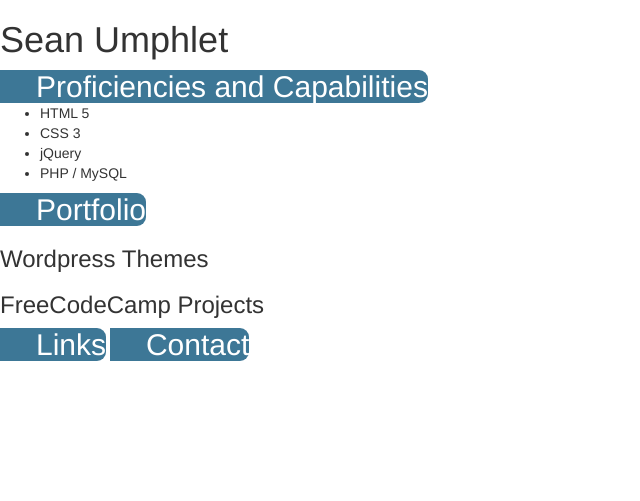
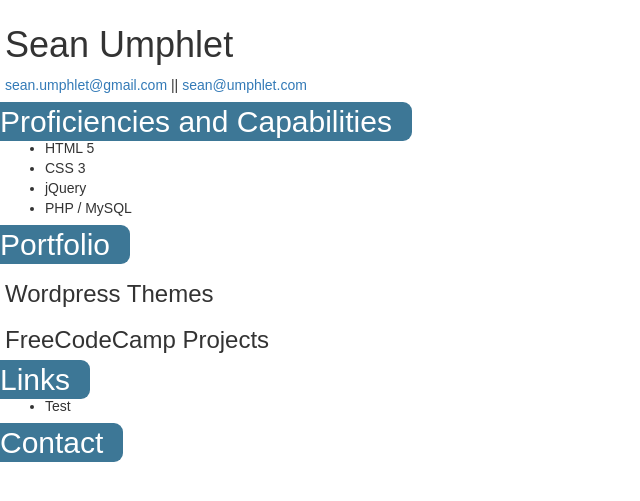
Before and after one commit to umphlet/umphlet.github.io, a PHP site: page /new/index.html in a window 1280 px wide. Shown: the top 501 px of the page, without its empty margins (0-640 px from the left). Run offline with PHP 8.4, Linux system fonts and the light colour scheme; some libraries are stand-ins or nearby versions.

Commit message:
Fixing some stuff

```diff
--- a/new/custom.css
+++ b/new/custom.css
@@ -1,10 +1,22 @@
 body.main {
   background-color: #fff;
+  font-family: "Liberation Sans", "Nimbus Sans", Arial, Helvetica, sans-serif;
+}
+
+main {
+  padding: 5px;
+}
+
+h1, h2, h3, h4 {
+  font-weight: normal;
 }
 
 h2 {
-  padding-left: 1.2em;
-  margin-left: 0;
+  padding-left: 15px;
+  padding-top: 3px;
+  padding-bottom: 3px;
+  padding-right: 20px;
+  margin-left: -20px;
   display: inline;
   border-top-right-radius: 0.3em;
   border-bottom-right-radius: 0.3em;
--- a/new/custom.min.css
+++ b/new/custom.min.css
@@ -1 +1 @@
-body.main{background-color:#fff}h2{padding-left:1.2em;margin-left:0;display:inline;border-top-right-radius:0.3em;border-bottom-right-radius:0.3em;background-color:#3d7796;color:#fff}
+body.main{background-color:#fff;font-family:"Liberation Sans","Nimbus Sans",Arial,Helvetica,sans-serif}main{padding:5px}h1,h2,h3,h4{font-weight:normal}h2{padding-left:15px;padding-top:3px;padding-bottom:3px;padding-right:20px;margin-left:-20px;display:inline;border-top-right-radius:0.3em;border-bottom-right-radius:0.3em;background-color:#3d7796;color:#fff}
--- a/new/custom.sass
+++ b/new/custom.sass
@@ -1,12 +1,23 @@
 $bg-color: #fff
 $h2-color: #3d7796
+$main-font: "Liberation Sans", "Nimbus Sans", Arial, Helvetica, sans-serif
 
 body.main
   background-color: $bg-color
+  font-family: $main-font
+
+main
+  padding: 5px
+
+h1, h2, h3, h4
+  font-weight: normal
 
 h2
-  padding-left: 1.2em
-  margin-left: 0
+  padding-left: 15px
+  padding-top: 3px
+  padding-bottom: 3px
+  padding-right: 20px
+  margin-left: -20px
   display: inline
   border-top-right-radius: 0.3em
   border-bottom-right-radius: 0.3em
--- a/new/index.html
+++ b/new/index.html
@@ -2,7 +2,6 @@
 <html lang="en">
 
 <head>
-    <base href="/new/">
     <meta charset="utf-8">
     <meta content="IE=edge" http-equiv="X-UA-Compatible">
     <meta content="width=device-width, initial-scale=1" name="viewport">
@@ -26,6 +25,7 @@
 <body class="main">
     <main>
         <h1>Sean Umphlet</h1>
+        <p><a href="mailto:sean.umphlet@gmail.com">sean.umphlet@gmail.com</a> || <a href="sean@umphlet.com">sean@umphlet.com</a></p>
         <h2>Proficiencies and Capabilities</h2>
         <ul>
             <li>HTML 5</li>
@@ -37,6 +37,9 @@
         <h3>Wordpress Themes</h3>
         <h3>FreeCodeCamp Projects</h3>
         <h2>Links</h2>
+        <ul>
+            <li>Test</li>
+        </ul>
         <h2>Contact</h2>
     </main>
 
```
